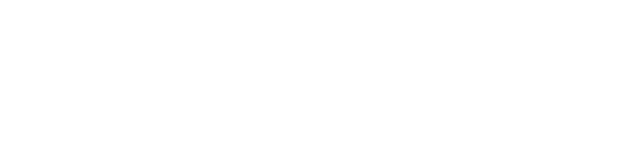
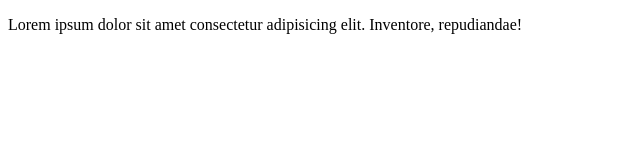
Before and after one commit to MayurJagtap096/Git-home, a plain HTML site: page index.html in a window 1280 px wide. Shown: the whole page, without its empty margins (0-640 px from the left). Drawn offline with Linux system fonts and the light colour scheme.

Commit message:
Add paragraph in index.html

```diff
--- a/index.html
+++ b/index.html
@@ -5,5 +5,10 @@
     <meta name="viewport" content="width=device-width, initial-scale=1.0" />
     <title>Git training</title>
   </head>
-  <body></body>
+  <body>
+    <p>
+      Lorem ipsum dolor sit amet consectetur adipisicing elit. Inventore,
+      repudiandae!
+    </p>
+  </body>
 </html>
```
